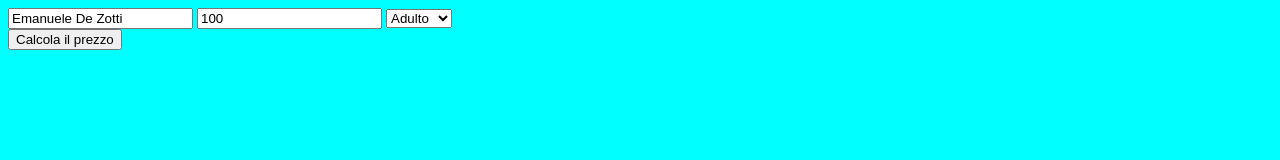
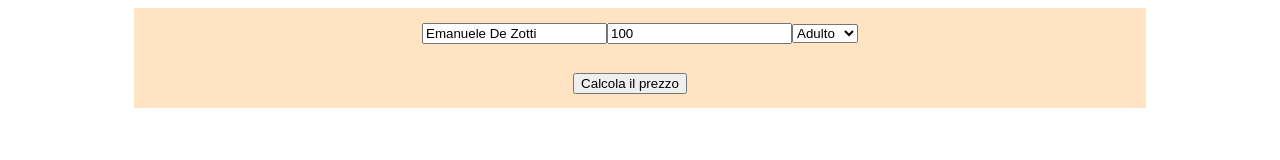
Before and after one commit to DezVibez/js-biglietto-treno-form, a plain HTML site: page index.html in a window 1280 px wide. Drawn offline with Linux system fonts and the light colour scheme.

Commit message:
to fixed e css

```diff
--- a/index.html
+++ b/index.html
@@ -11,32 +11,36 @@
 <body>
 
 
-    <div>
+    <div class="container d-flex">
+
+        <div class="blocco-1 d-flex">
+            <input type="text" name="" value="Emanuele De Zotti" id="nome">
+            <input type="number" name="" value="100" id="chilometri" placeholder="Km">
+            <select name="" id="età">
+                <option value= "adulto">Adulto</option>
+
+                <option value= "minorenne" >Ridotto</option>
 
 
-        <input type="text" name="" value="Emanuele De Zotti" id="nome">
-        <input type="number" name="" value="100" id="chilometri" placeholder="Km">
-        <select name="" id="età">
-            <option value= "adulto" >Adulto</option>
-
-            <option value= "minorenne" >Ridotto</option>
+                <option value= "over65" >Over65</option>
+            </select>
+        </div>
 
 
-            <option value= "over65" >Over65</option>
-        </select>
+        <div class="blocco-2 d-flex">
 
 
-    </div>
+            <button id="button">
+                Calcola il prezzo
+            </button>
 
-    <div>
+            <span id="prezzo">
 
-        <div id="prezzo">
+            </span>
+
 
         </div>
 
-        <button id="button">
-            Calcola il prezzo
-        </button>
     </div>
 
 
--- a/script.js
+++ b/script.js
@@ -48,11 +48,11 @@ button.addEventListener ("click", function(){
         sconto = 40/100*prezzoNormale
     }
 
-    let valoreFinale = prezzoNormale - sconto
+    let valoreFinale = (prezzoNormale.toFixed(2) - sconto.toFixed(2)) + " €"
 
     prezzo.innerText = valoreFinale
-    console.log (sconto)
-    console.log (valoreFinale)
+
+
 
 
 });
--- a/style.css
+++ b/style.css
@@ -1,4 +1,27 @@
 
-body {
-    background-color: aqua;
+.container {
+    margin: 0 auto;
+    max-width: 80%;
+    height: 100px;
+    background-color: bisque;
 }
+
+.d-flex {
+    display: flex;
+    justify-content: center;
+    align-items: center;
+    flex-wrap: wrap;
+}
+
+.blocco-1 {
+    width: 100%;
+}
+
+.blocco-2 {
+    width: 100%;
+}
+
+#prezzo {
+    background-color: white;
+    margin-left: 20px
+}
```
